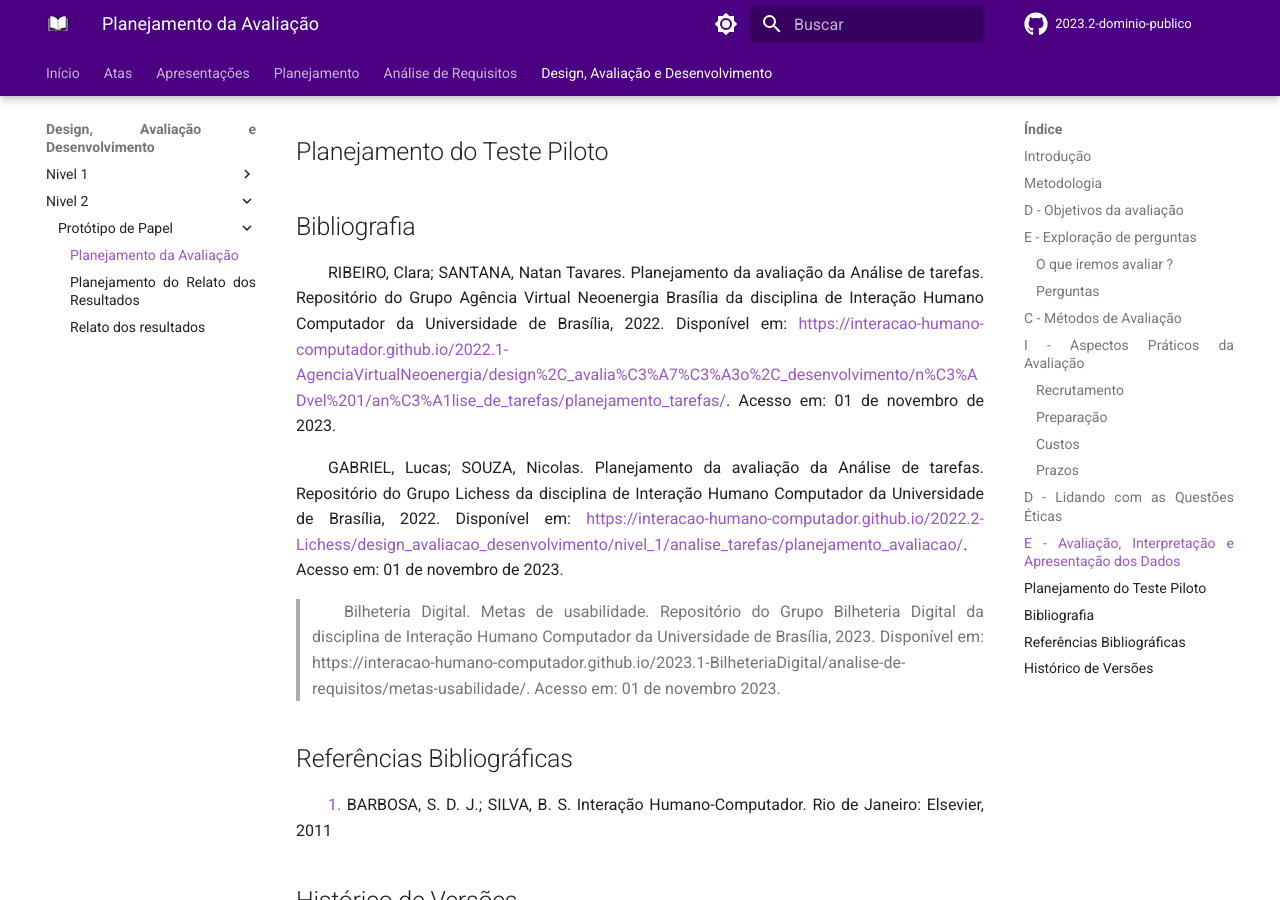
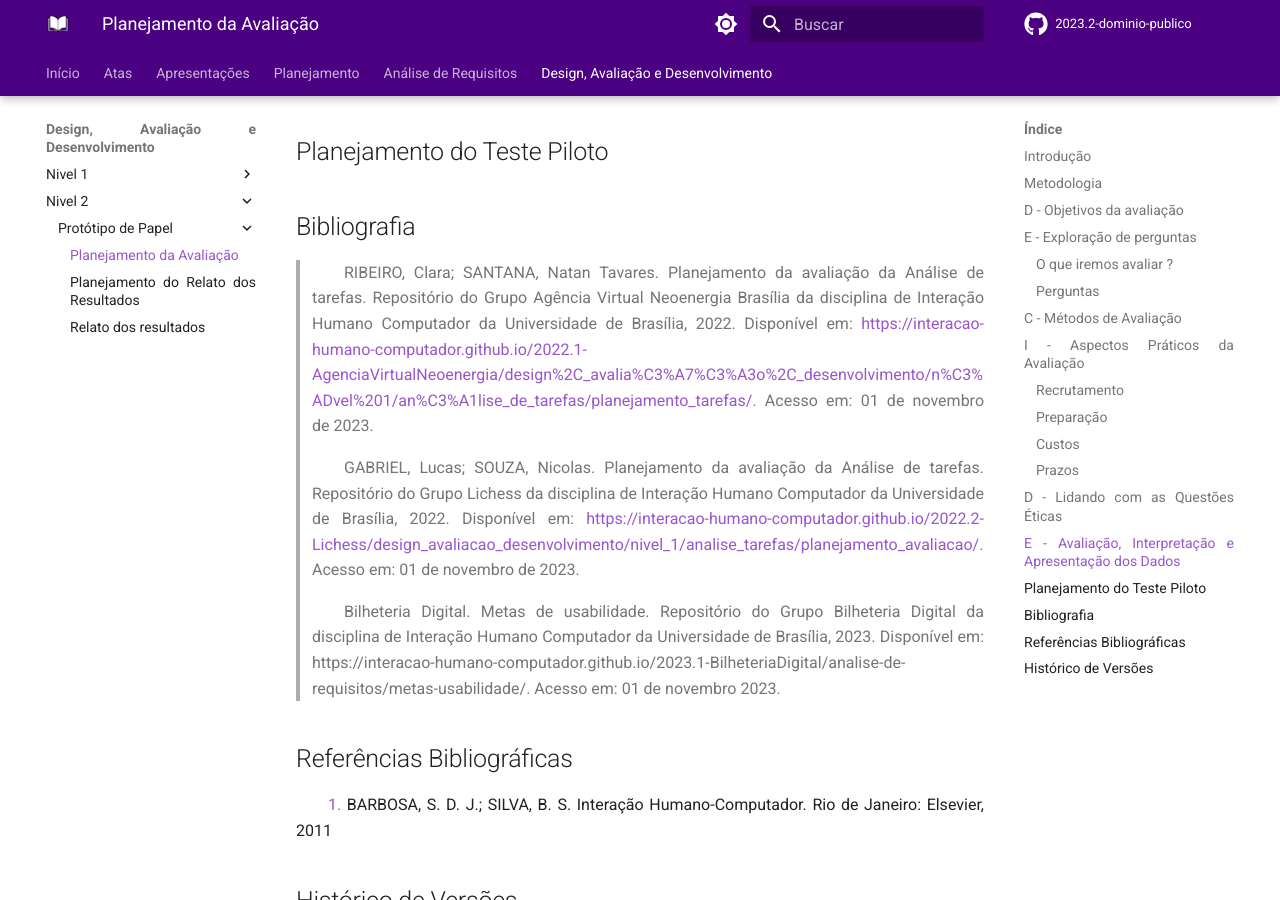
Before and after one commit to Interacao-Humano-Computador/2023.2-Dominio-Publico, an MkDocs documentation site: the page built from docs/design_avalaiacao_desenvolvimento/nivel2/prototipo_de_papel/planejamento_avaliacao.md, in a window 1280 px wide and 900 px high, scrolled down 1343 px. Built offline with MkDocs 1.6.1 and Material for MkDocs 9.7.7, drawn with Linux system fonts in a browser that asks for light colours; comment, search, counter and statistics services are not loaded.

Commit message:
fix: bibliografia

```diff
--- a/docs/design_avalaiacao_desenvolvimento/nivel2/prototipo_de_papel/planejamento_avaliacao.md
+++ b/docs/design_avalaiacao_desenvolvimento/nivel2/prototipo_de_papel/planejamento_avaliacao.md
@@ -57,11 +57,10 @@ Diante disso, a seguir encontra-se o detalhamento do planejamento utilizando o F
 ## Planejamento do Teste Piloto
 
 ## Bibliografia
-RIBEIRO, Clara; SANTANA, Natan Tavares. Planejamento da avaliação da Análise de tarefas. Repositório do Grupo Agência Virtual Neoenergia Brasília da disciplina de Interação Humano Computador da Universidade de Brasília, 2022. Disponível em: <https://interacao-humano-computador.github.io/2022.1-AgenciaVirtualNeoenergia/design%2C_avalia%C3%A7%C3%A3o%2C_desenvolvimento/n%C3%ADvel%201/an%C3%A1lise_de_tarefas/planejamento_tarefas/>. Acesso em: 01 de novembro de 2023.
-
-GABRIEL, Lucas; SOUZA, Nicolas. Planejamento da avaliação da Análise de tarefas. Repositório do Grupo Lichess da disciplina de Interação Humano Computador da Universidade de Brasília, 2022. Disponível em: <https://interacao-humano-computador.github.io/2022.2-Lichess/design_avaliacao_desenvolvimento/nivel_1/analise_tarefas/planejamento_avaliacao/>. Acesso em: 01 de novembro de 2023.
-
-
+> RIBEIRO, Clara; SANTANA, Natan Tavares. Planejamento da avaliação da Análise de tarefas. Repositório do Grupo Agência Virtual Neoenergia Brasília da disciplina de Interação Humano Computador da Universidade de Brasília, 2022. Disponível em: <https://interacao-humano-computador.github.io/2022.1-AgenciaVirtualNeoenergia/design%2C_avalia%C3%A7%C3%A3o%2C_desenvolvimento/n%C3%ADvel%201/an%C3%A1lise_de_tarefas/planejamento_tarefas/>. Acesso em: 01 de novembro de 2023.
+>
+>GABRIEL, Lucas; SOUZA, Nicolas. Planejamento da avaliação da Análise de tarefas. Repositório do Grupo Lichess da disciplina de Interação Humano Computador da Universidade de Brasília, 2022. Disponível em: <https://interacao-humano-computador.github.io/2022.2-Lichess/design_avaliacao_desenvolvimento/nivel_1/analise_tarefas/planejamento_avaliacao/>. Acesso em: 01 de novembro de 2023.
+>
 > Bilheteria Digital. Metas de usabilidade. Repositório do Grupo Bilheteria Digital da disciplina de Interação Humano Computador da Universidade de Brasília, 2023. Disponível em: https://interacao-humano-computador.github.io/2023.1-BilheteriaDigital/analise-de-requisitos/metas-usabilidade/. Acesso em: 01 de novembro 2023.
 
 ## Referências Bibliográficas
```
